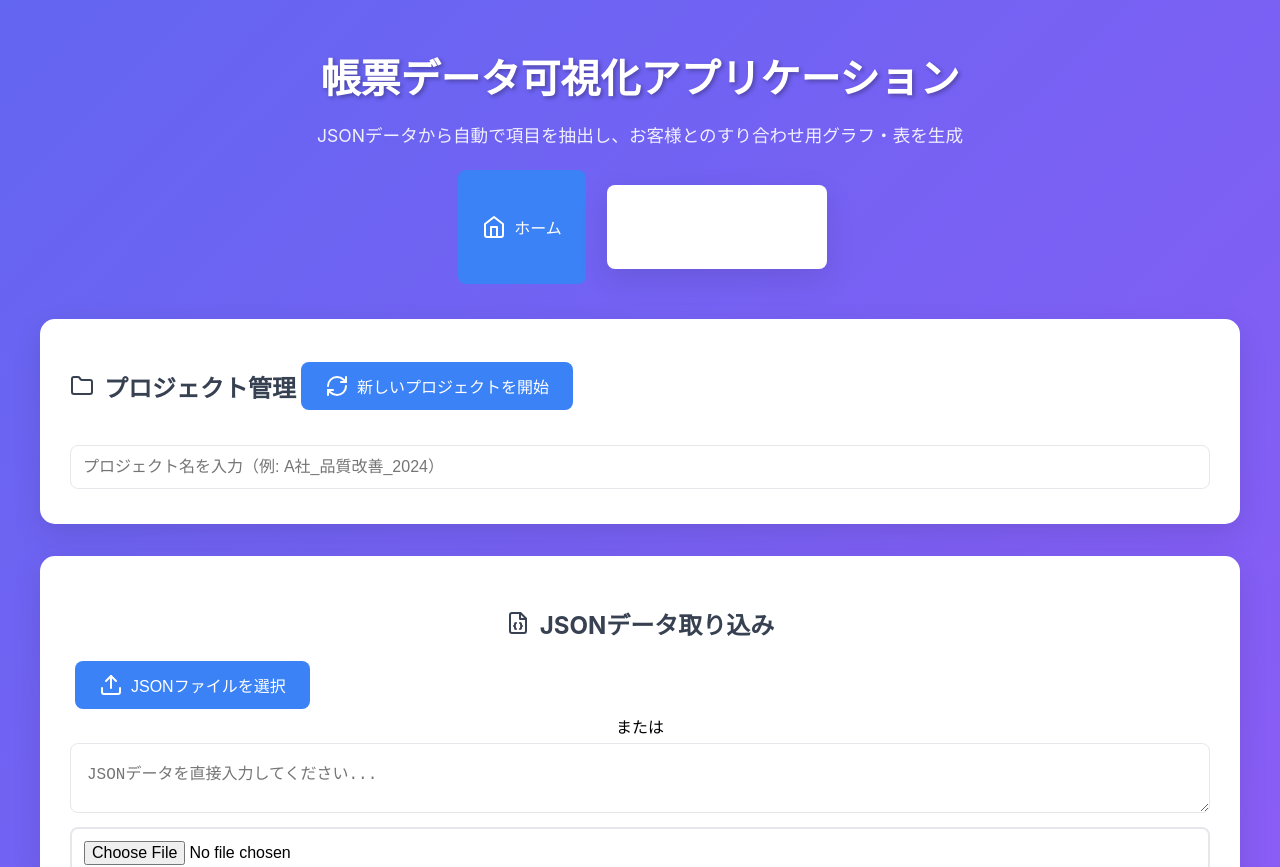
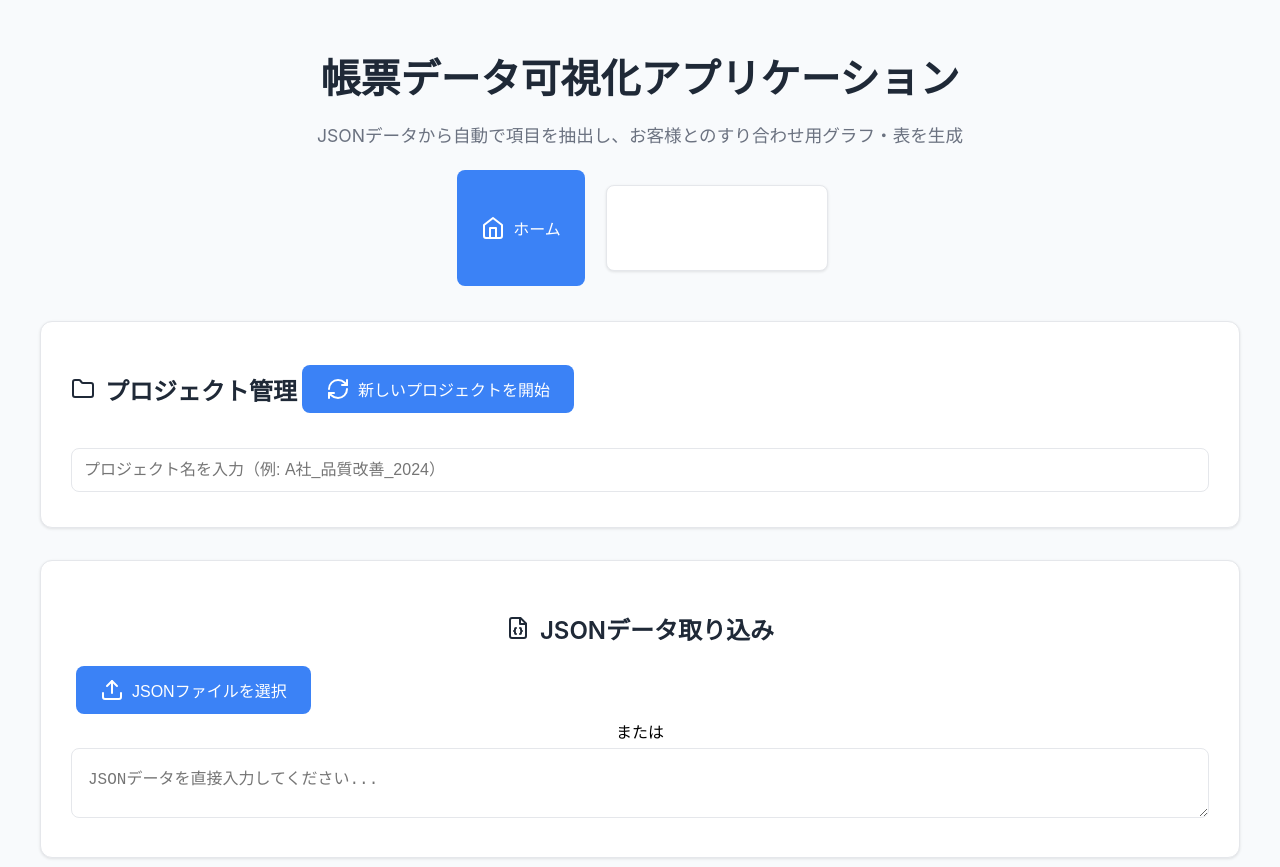
Before and after one commit to ToruNakayama4351/genba-visualization-app, a Next.js app: page /genba-visualization-app/ in a window 1280 px wide. Shown: the top 867 px of the page. Built offline with nearby package versions, Linux system fonts and the light colour scheme.

Commit message:
背景やボタンの大きさ・色を変更

```diff
--- a/styles/globals.css
+++ b/styles/globals.css
@@ -4,7 +4,7 @@ body {
   margin: 0;
   font-family: -apple-system, BlinkMacSystemFont, Segoe UI, Roboto, Oxygen,
     Ubuntu, Cantarell, Fira Sans, Droid Sans, Helvetica Neue, sans-serif;
-  background: linear-gradient(135deg, #6366f1 0%, #8b5cf6 100%);
+  background: #f8fafc;
   min-height: 100vh;
 }
 * {
@@ -25,13 +25,13 @@ header {
   margin-bottom: 30px;
 }
 h1 {
-  color: white;
+  color: #1f2937;
   font-size: 2.5rem;
   margin-bottom: 10px;
-  text-shadow: 2px 2px 4px rgba(0,0,0,0.3);
+  font-weight: 700;
 }
 header p {
-  color: rgba(255,255,255,0.9);
+  color: #6b7280;
   font-size: 1.1rem;
 }
 /* ナビゲーション */
@@ -50,10 +50,11 @@ header p {
 /* カード */
 .bg-white {
   background: white;
-  border-radius: 15px;
+  border-radius: 12px;
   padding: 30px;
   margin: 20px 0;
-  box-shadow: 0 10px 30px rgba(0,0,0,0.1);
+  box-shadow: 0 1px 3px rgba(0,0,0,0.1);
+  border: 1px solid #e5e7eb;
 }
 .space-y-8 > * + * {
   margin-top: 32px;
@@ -72,6 +73,7 @@ button {
   display: inline-flex;
   align-items: center;
   gap: 8px;
+  font-weight: 500;
 }
 button:hover {
   background: #2563eb;
@@ -84,52 +86,109 @@ button:disabled {
 .nav-button {
   background: white;
   color: #6b7280;
-  border: 1px solid transparent;
-  padding: 10px 20px;
+  border: 1px solid #e5e7eb;
+  padding: 12px 24px;
   margin: 0;
   font-weight: 500;
   transition: all 0.2s ease;
+  border-radius: 8px;
+  height: 48px;
+  display: inline-flex;
+  align-items: center;
+  justify-content: center;
 }
 .nav-button:hover {
   background: #f3f4f6;
   color: #374151;
-  transform: none;
-  box-shadow: none;
+  border-color: #d1d5db;
 }
 .nav-button.active {
   background: #3b82f6;
   color: white;
+  border-color: #3b82f6;
 }
 .nav-button.active:hover {
   background: #2563eb;
+  border-color: #2563eb;
 }
 /* 入力フィールド */
 input, textarea, select {
-  border: 2px solid #e5e7eb;
+  border: 1px solid #e5e7eb;
   border-radius: 8px;
   padding: 12px;
   font-size: 16px;
   width: 100%;
   margin: 5px 0;
   transition: border-color 0.3s ease;
+  background: white;
 }
 input:focus, textarea:focus, select:focus {
   outline: none;
   border-color: #3b82f6;
+  box-shadow: 0 0 0 3px rgba(59, 130, 246, 0.1);
 }
 /* セクション見出し */
 h2 {
   font-size: 1.5rem;
   margin-bottom: 20px;
-  color: #374151;
+  color: #1f2937;
   display: flex;
   align-items: center;
   gap: 10px;
+  font-weight: 600;
 }
 h3 {
   font-size: 1.2rem;
   margin-bottom: 15px;
-  color: #374151;
+  color: #1f2937;
+  font-weight: 600;
+}
+/* プロジェクト項目 */
+.project-item {
+  display: flex;
+  justify-content: space-between;
+  align-items: center;
+  padding: 16px;
+  border: 1px solid #e5e7eb;
+  border-radius: 8px;
+  background: white;
+  margin-bottom: 12px;
+}
+.project-name {
+  font-weight: 500;
+  color: #1f2937;
+}
+.project-info {
+  color: #6b7280;
+  font-size: 14px;
+}
+/* JSONテキストエリア */
+.json-textarea {
+  font-family: 'Monaco', 'Menlo', 'Ubuntu Mono', monospace;
+  font-size: 14px;
+  line-height: 1.4;
+  resize: vertical;
+  min-height: 200px;
+}
+/* ファイル選択ボタン */
+input[type="file"] {
+  display: none;
+}
+.file-input-label {
+  display: inline-flex;
+  align-items: center;
+  gap: 8px;
+  background: #3b82f6;
+  color: white;
+  padding: 12px 24px;
+  border-radius: 8px;
+  cursor: pointer;
+  font-weight: 500;
+  transition: background-color 0.2s ease;
+  border: none;
+}
+.file-input-label:hover {
+  background: #2563eb;
 }
 /* グリッドレイアウト */
 .grid {
@@ -169,3 +228,11 @@ h3 {
 .hover\:bg-gray-50:hover {
   background-color: #f9fafb;
 }
+/* ダークボタン */
+.btn-dark {
+  background: #4b5563;
+  color: white;
+}
+.btn-dark:hover {
+  background: #374151;
+}
```
